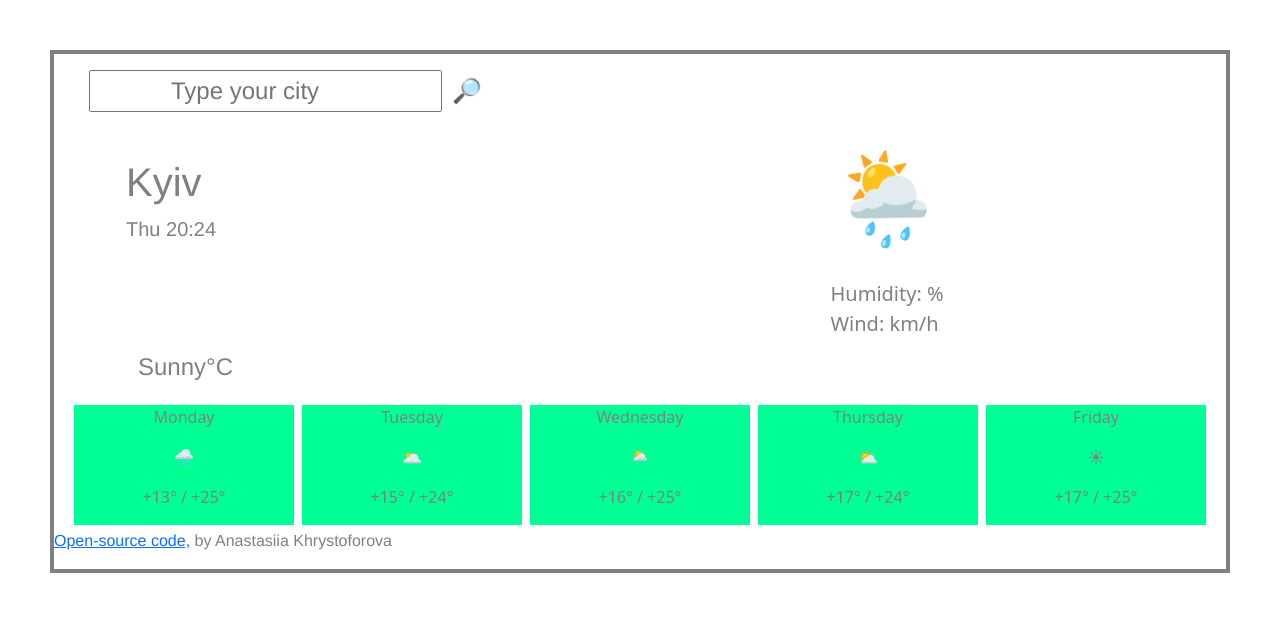
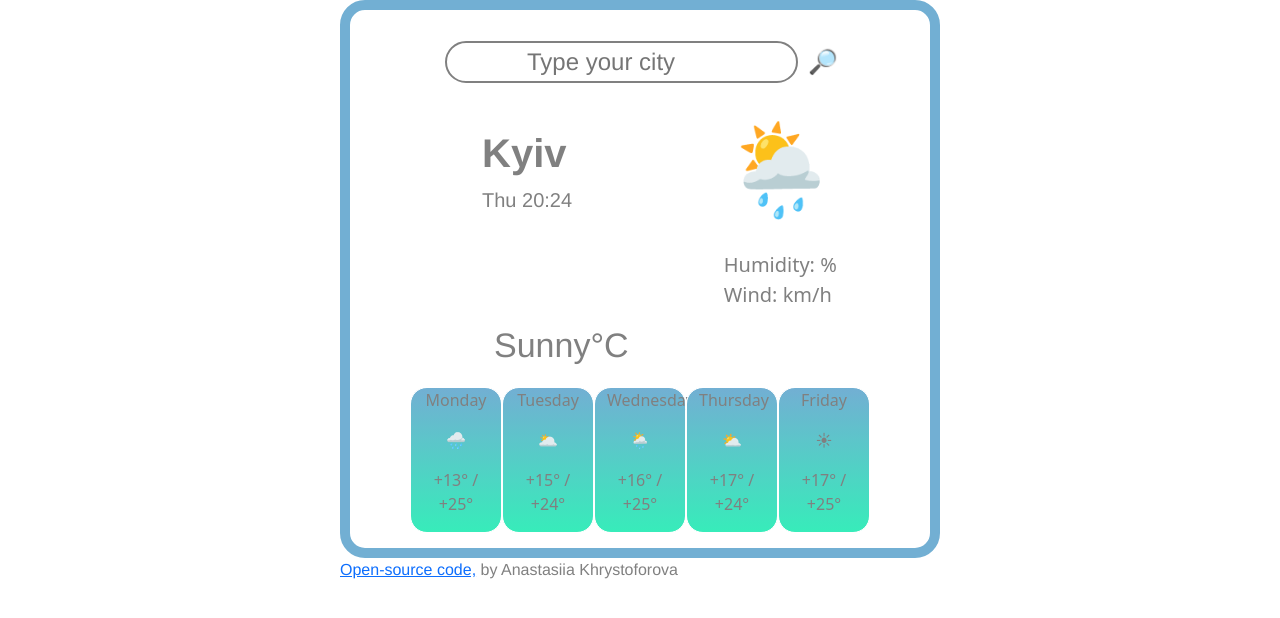
Before and after one commit to AnastasiiaKhry/home-5aaforked, a website built with Parcel: page index.html in a window 1280 px wide. Built offline with nearby package versions, Linux system fonts and the light colour scheme; no server answers.

Commit message:
style(new1)

```diff
--- a/index.html
+++ b/index.html
@@ -15,6 +15,7 @@
   </head>
 
   <body>
+    <div class="cont">
       <p></p>
       <form id="search-form">
         <input
@@ -54,7 +55,7 @@
           </div>  -->
         <div class="cc">
             <div class="city">
-              <h1 id="city">Kyiv </h1>
+              <h1 id="city"> <strong>Kyiv</strong> </h1>
               <ul>
                 <li id="date">today</li>
                 <li class = "cel" id="description"></li>
@@ -107,6 +108,8 @@
             <p>+17° / +25°</p>
           </div>
         </div>
+        </div>
+      </div>
       </div>
       <p class="code">
       <a href="https://github.com/AnastasiiaKhry/home-5aaforked.git">
--- a/src/styles.css
+++ b/src/styles.css
@@ -1,7 +1,8 @@
 body {
   display: block;
-  margin: 50px;
-  border: 4px solid grey;
+  width: 70%;
+  margin: 0 auto;
+  max-width: 600px;
 }
 .search {
   color: grey;
@@ -9,6 +10,8 @@ body {
   font-family: Helvetica, Arial, Helvetica, sans-serif;
   margin-left: 35px;
   padding-left: 80px;
+  border-radius: 25px;
+  border: 2px solid grey;
 }
 .emoji {
   background: white;
@@ -18,12 +21,12 @@ body {
 .tt {
   color: grey;
   font-family: Helvetica, Arial, Helvetica, sans-serif;
-  font-size: 24px
+  font-size: 34px;
 }
 .units {
   color: grey;
   font-family: Helvetica, Arial, Helvetica, sans-serif;
-  font-size: 24px
+  font-size: 34px;
 }
 .but {
   background-color: rgb(0, 255, 149);
@@ -53,8 +56,9 @@ body {
 }
 .col {
   color: grey;
-  background-color: rgb(0, 255, 149);
-  border: 4px solid white;
+  background-image: linear-gradient(to top, #37ecba 0%, #72afd3 100%);
+  border-radius: 17px;
+  border: 1px solid white;
 }
 ul {
   margin: 0 0 10px;
@@ -84,3 +88,8 @@ li {
   color: grey;
   font-family: Helvetica, Arial, Helvetica, sans-serif;
 }
+.cont {
+  border: 10px solid #72afd3;
+  border-radius: 25px;
+  padding: 15px 60px;
+}
```
